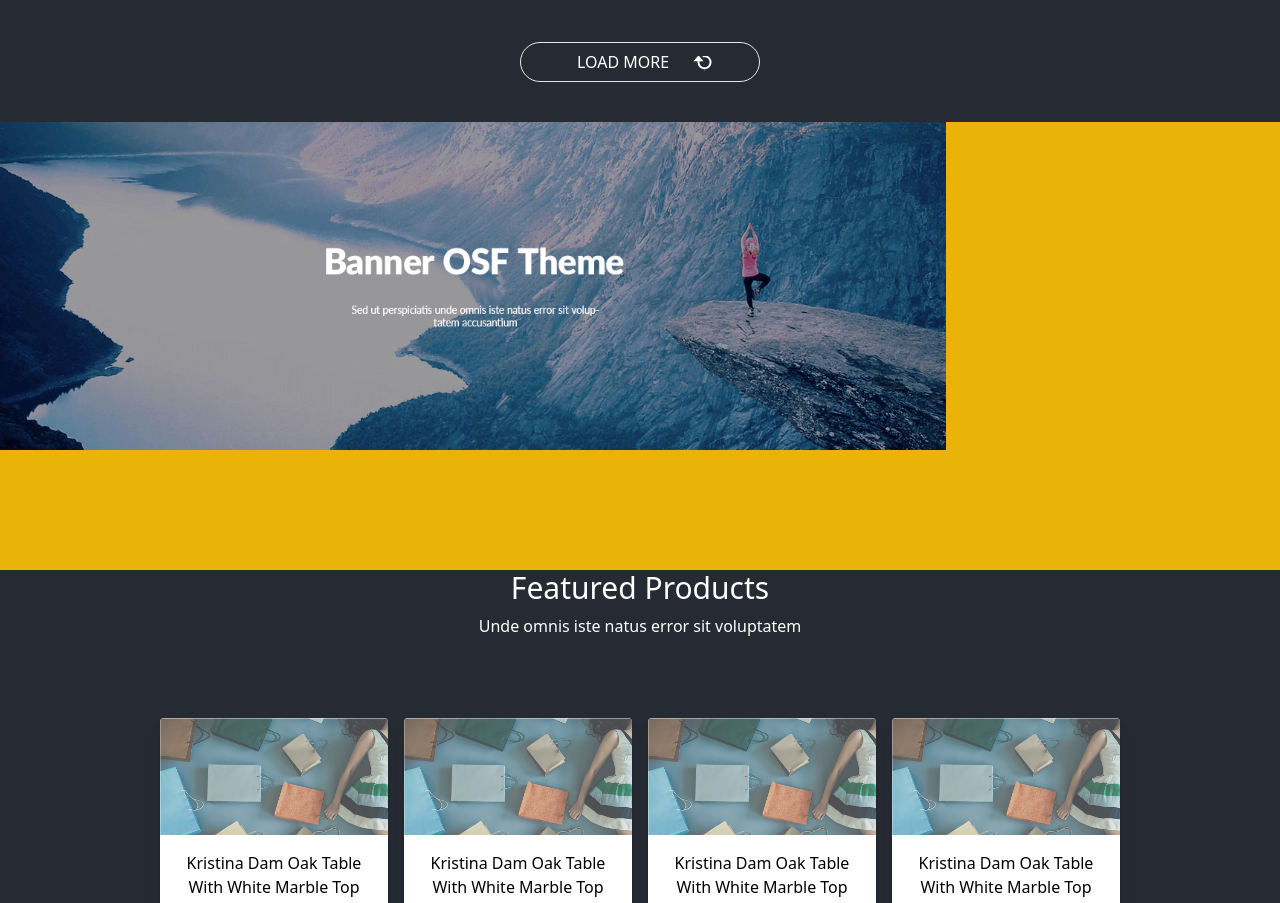
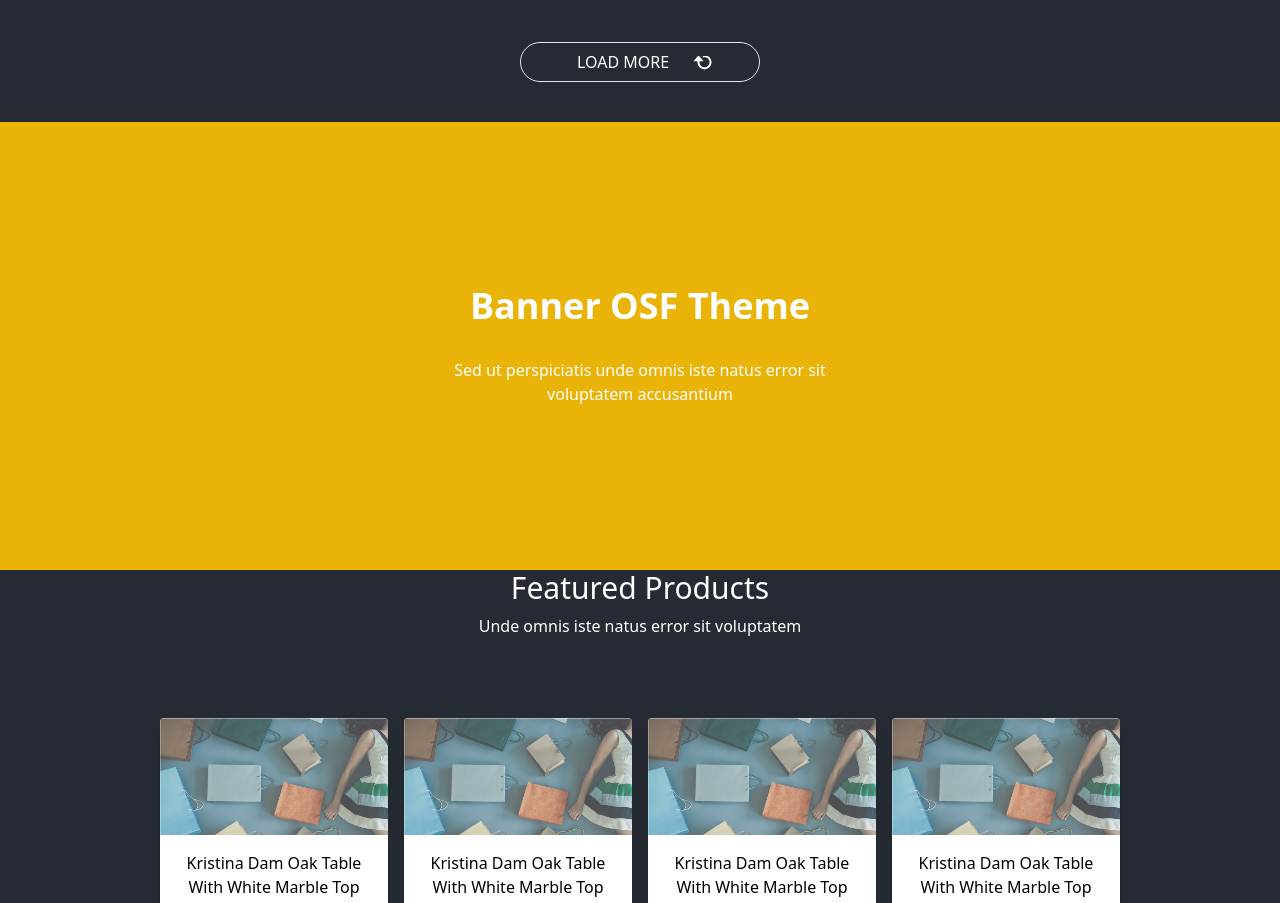
Before and after one commit to furkanyilmaz/eCommerce-Frontend-Project, a React (Create React App) app: page / in a window 1280 px wide. Shown: the part 1480-2383 px from the top of the page. Built offline with nearby package versions, Linux system fonts and the light colour scheme.

Commit message:
Banner completed

```diff
--- a/src/components/Banner.js
+++ b/src/components/Banner.js
@@ -1,11 +1,12 @@
 import React from "react";
-import bannerosf from "../images/bannerosf.png"
 //classname : w-full
 export default function Banner() {
   return <div className="bg-yellow-500 h-s3" >
 
-        <div>
-            <img className="" src={bannerosf}></img>
+        <div className="w-full h-full bg-no-repeat bg-cover bg-center bg-bannerosf flex flex-col items-center justify-center">
+            <h1 className="text-4xl font-bold text-white mb-8">Banner OSF Theme</h1>
+            <p className="text-white w-96 text-center">Sed ut perspiciatis unde omnis iste natus error sit voluptatem accusantium
+            </p>
         </div>
   </div>;
 }
```
